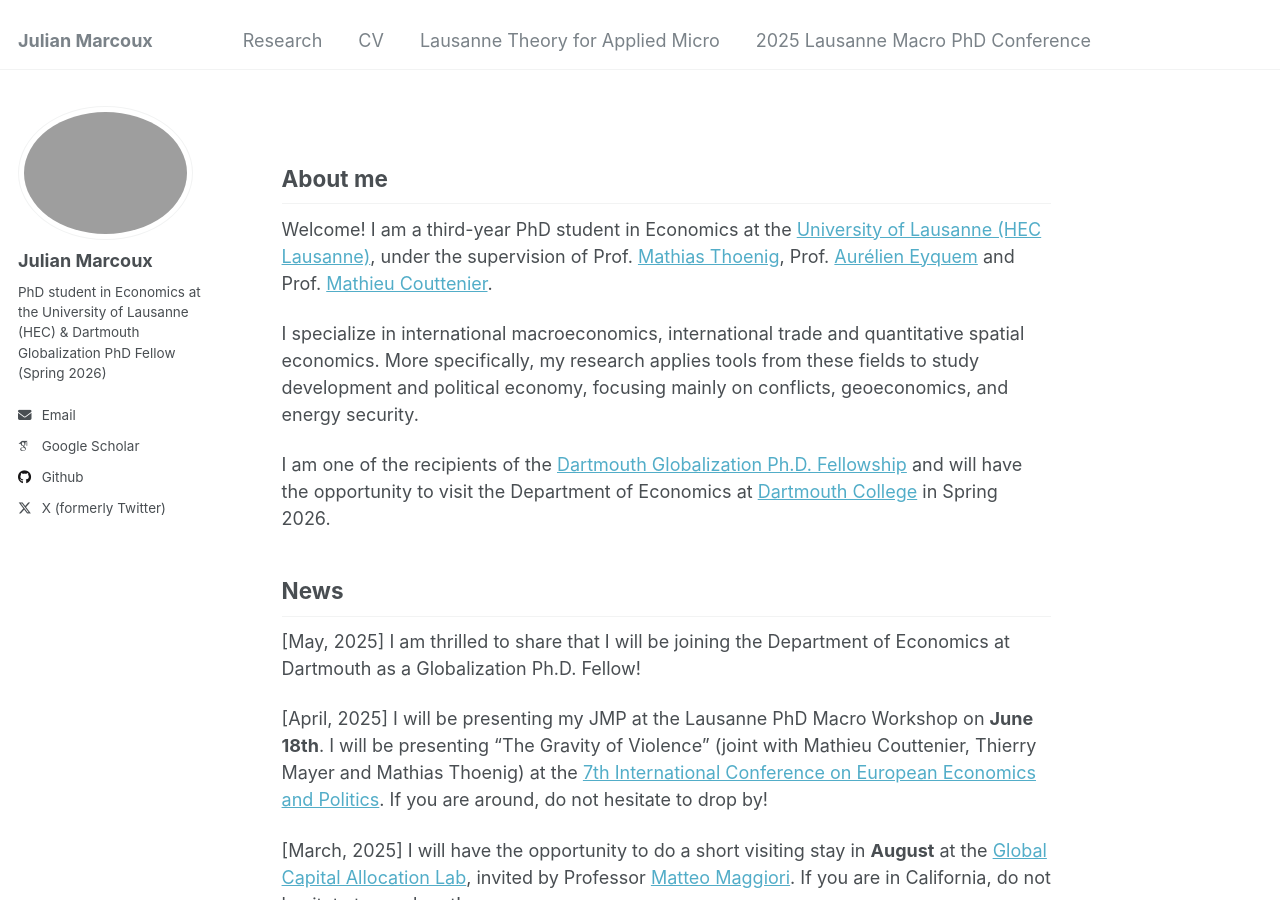
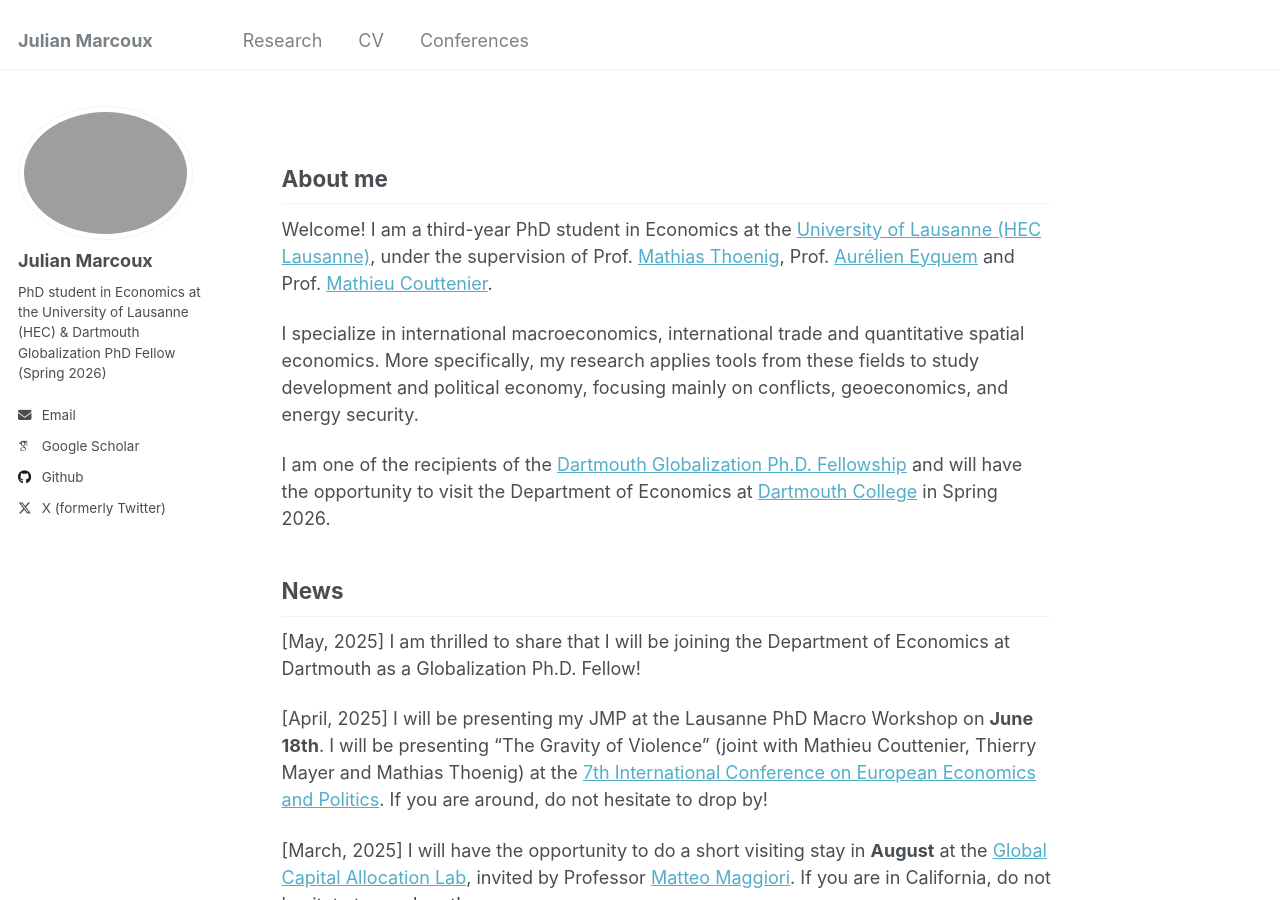
Before and after one commit to julianmarcoux/julianmarcoux.github.io, a Jekyll site: the page built from _pages/about.md, in a window 1280 px wide and 900 px high. Built offline with Jekyll 4.4.1, drawn with Linux system fonts in a browser that asks for light colours; some web fonts are replaced.

Commit message:
Update navigation.yml

```diff
--- a/_data/navigation.yml
+++ b/_data/navigation.yml
@@ -13,11 +13,11 @@ main:
   - title: "CV"
     url: /cv/
 
-  - title: "Lausanne Theory for Applied Micro"
-    url: /reading_group/
+  - title: "Conferences"
+    url: /activities/
 
-  - title: "2025 Lausanne Macro PhD Conference"
-    url: /conf_2025/
+  #- title: "2025 Lausanne Macro PhD Conference"
+  #  url: /conf_2025/
 
 
   #- title: "Blog Posts"
```
